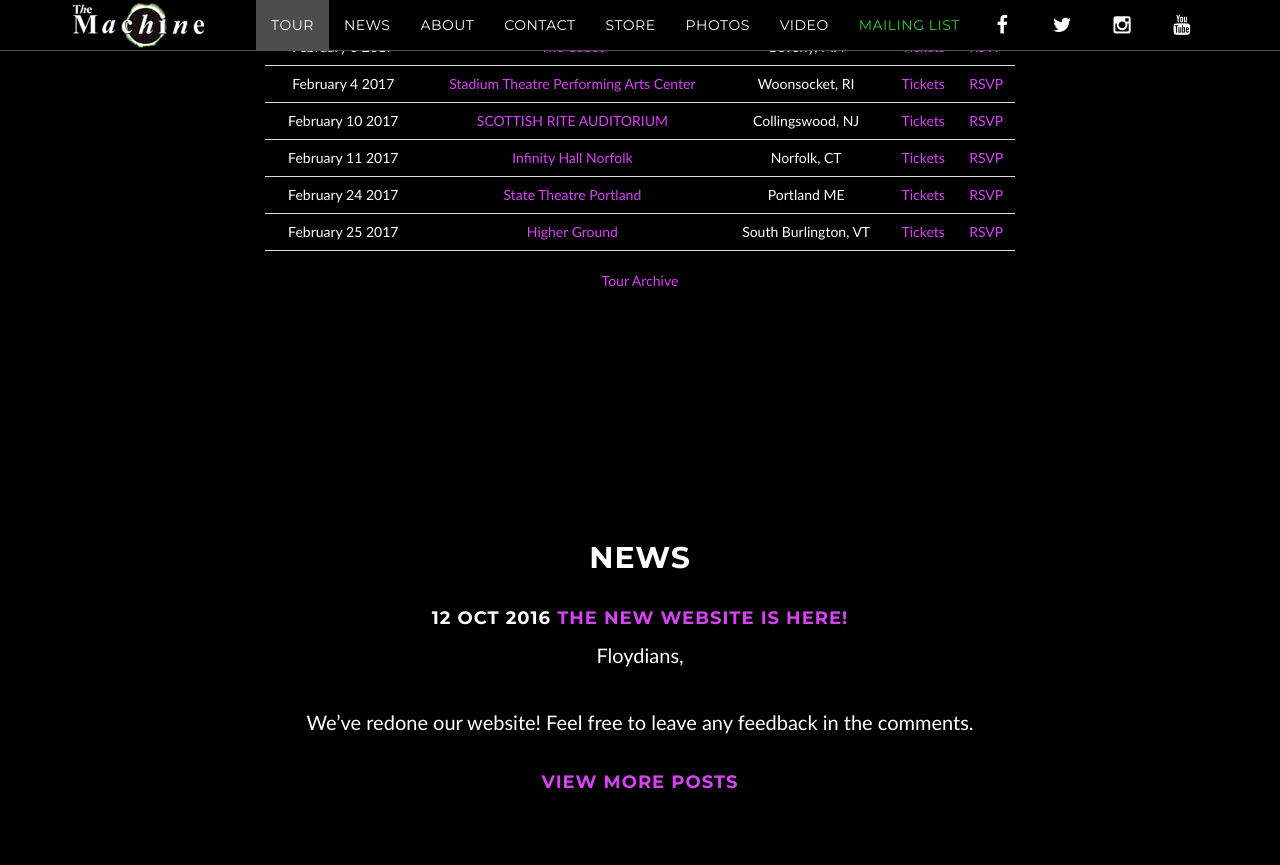
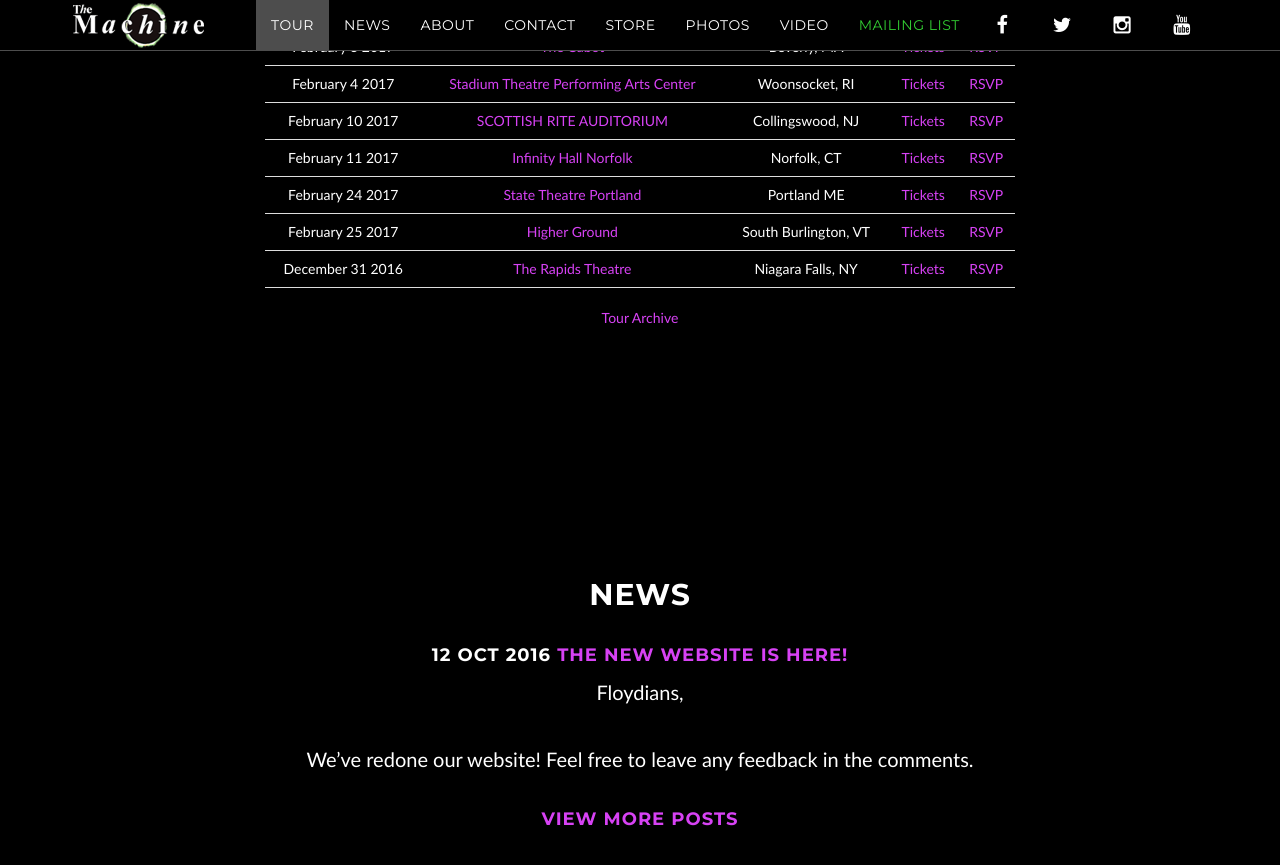
Before and after one commit to machineweb/machineweb.github.io, a Jekyll site: the page built from index.html, in a window 1280 px wide and 900 px high, scrolled down 1064 px. Shown: the top 865 px of the window. Built offline with Jekyll 4.4.1, drawn with Linux system fonts in a browser that asks for light colours; comment, search, counter and statistics services are not loaded.

Commit message:
New tour item

```diff
--- a/_data/tour.yml
+++ b/_data/tour.yml
@@ -2757,3 +2757,9 @@
     location: "South Burlington, VT"
     tickets-url: "https://www.ticketfly.com/purchase/event/1377864?_ga=1.22475707.1434405732.1478709255"
     rsvp-url: "https://www.facebook.com/events/353925938292982/"
+  - date: "December 31 2016"
+    venue: "The Rapids Theatre"
+    venue-url: "http://www.rapidstheatre.com/event/97-rock-presents-a-special-new-years-eve-show-the-machine-performs-pink-floyd/"
+    location: "Niagara Falls, NY"
+    tickets-url: "http://www.rapidstheatre.com/event/97-rock-presents-a-special-new-years-eve-show-the-machine-performs-pink-floyd/"
+    rsvp-url: "https://www.facebook.com/events/1787579498122143/"
```
